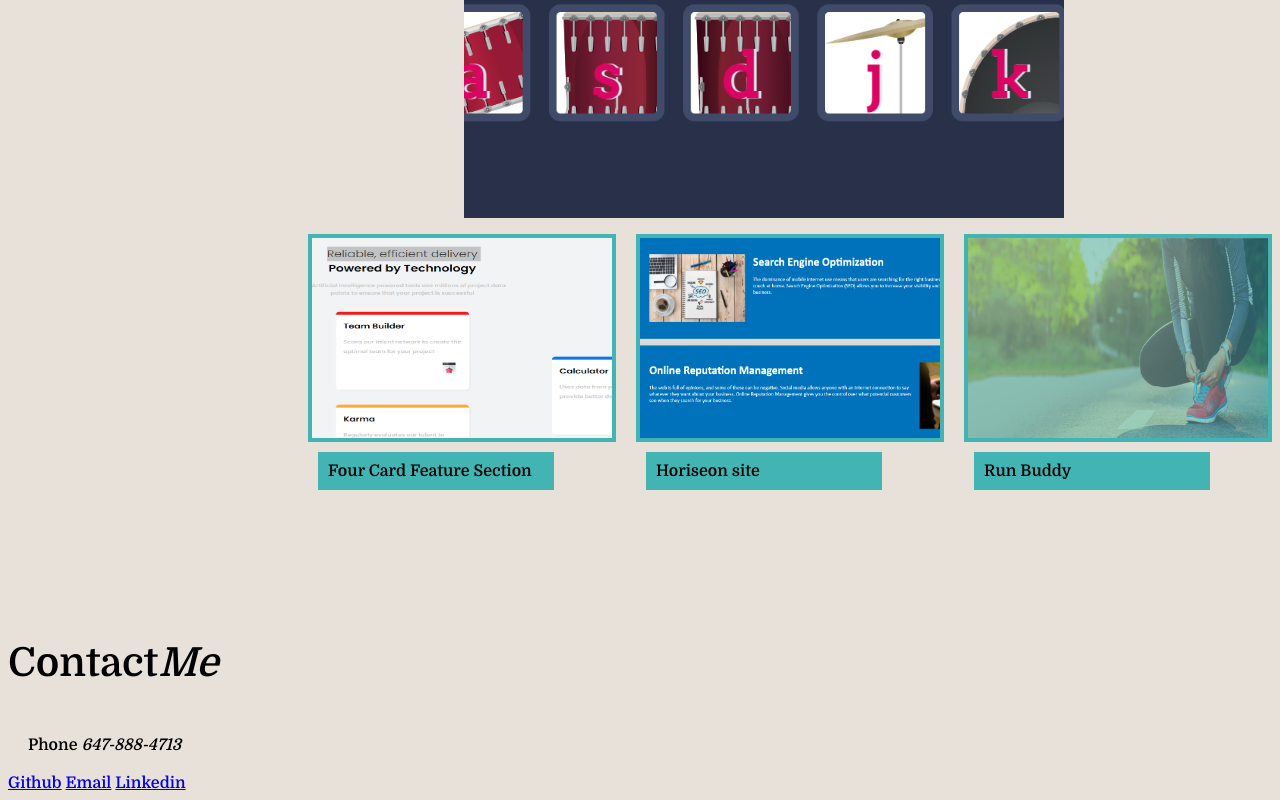
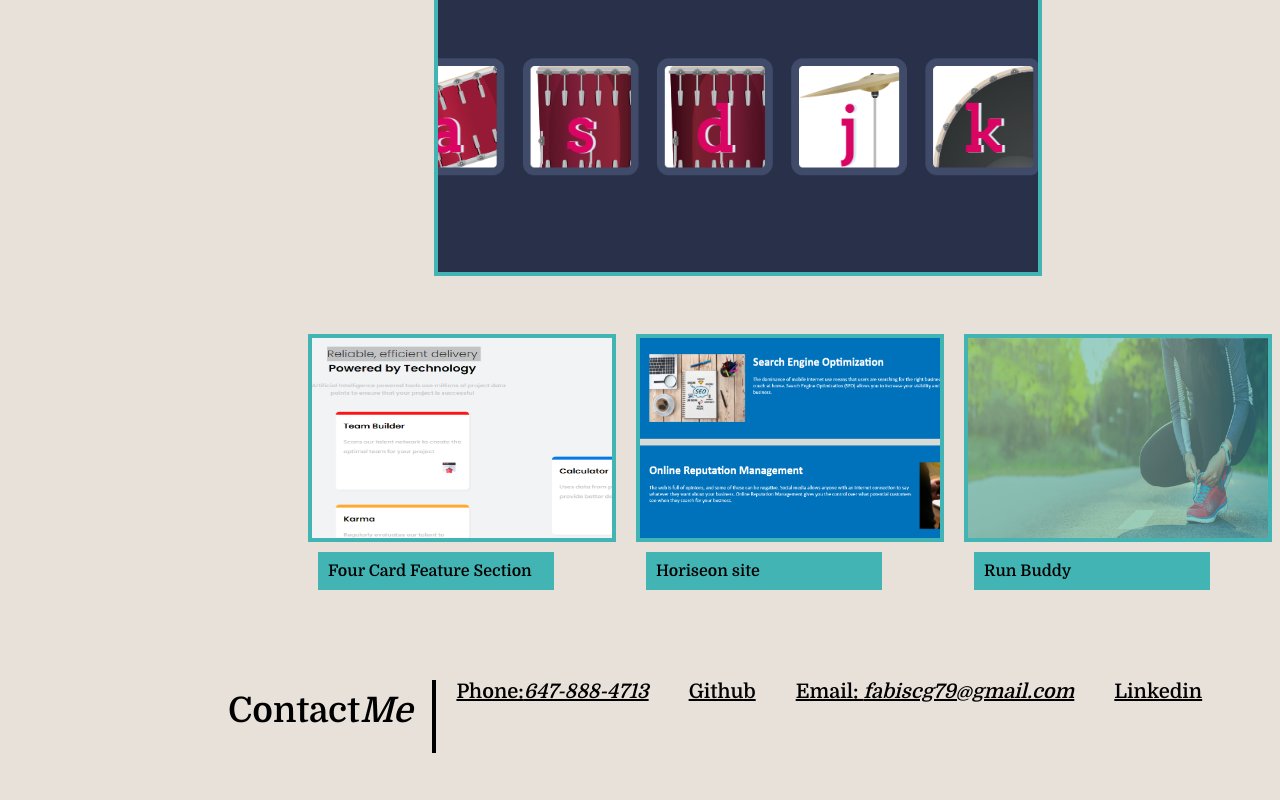
Before and after one commit to Fabscg/Professional-Portfolio, a plain HTML site: page index.html in a window 1280 px wide. Shown: the part 899-1699 px from the top of the page. After the commit the page ends 1660 px from the top, so only its background shows below. Drawn offline with Linux system fonts and the light colour scheme.

Commit message:
finished 1st part

```diff
--- a/css/style.css
+++ b/css/style.css
@@ -152,6 +152,7 @@ position: absolute;
     gap:30px;
     margin-left:250px;
 }
+
 .drumKit-link a{
    display: flex;
    flex-direction: row;
@@ -161,7 +162,12 @@ position: absolute;
 .drumKit-link img{
     width:600px;
    height: 450px;
-   margin-left: 30px;
+   margin:50px 10px 20px 0;
+   display:flex;
+   flex-wrap: wrap;
+   justify-content: flex-start;
+   margin-top: 50px;
+   border:solid 4px rgb(66, 180, 180);row-gap: 20px;
 }
 
 .drumKit-link p{
@@ -170,22 +176,17 @@ position: absolute;
 
 
 .drumKit-link img:hover{
-    opacity: 0.5;;
+    opacity: 0.5;
 }
-#work {
-    display: flex;
-    justify-content: flex-start;
-}
-
 
 .images-container{
     display: flex;
     flex-direction:row;
     flex-wrap: wrap;
     justify-content: flex-end;
-    padding:80px 0 100px;
+    padding:80px 0;
     gap: 20px;
-    margin-top:300px;
+    margin-top:400px;
 }
 
 .site-link a{
@@ -204,18 +205,39 @@ position: absolute;
 
 /* SECTION CONTACT ME */
 
- footer h3{
-     font-size:40px;
+ footer{
+     font-size:30px;
      background-color:#E8E1D9 ;
      display: flex;
      flex-wrap: wrap;
      flex: row;
      justify-content:flex-start ;
+     margin-left: 200px;
+ }
+
+ h3{
+     background-color:#E8E1D9 ;
+     margin: 10px 20px;
  }
 
  footer p a{
    display: flex;
    flex-direction: row;
-   justify-content: flex-end;
+   align-content: center;
+   justify-content: center;
    color:black;
  }
+
+ .contact-info{
+     display:flex;
+     flex: row;
+     justify-content: center;
+     gap:20px;
+     font-size: 20px;
+     padding-bottom: 50px;
+     border-left: solid 4px black;
+ }
+ .contact-info a{
+     color: black;
+     margin-left: 20px;
+ }
--- a/index.html
+++ b/index.html
@@ -102,11 +102,14 @@
 
  <!-- SECTION CONTACT ME -->
 <footer>
-    <h3>Contact<span>Me</span></h3>
-    <p>Phone <span>647-888-4713</span></p>
-    <a href="https://github.com/Fabskickass">Github</a>
-    <a href="fabiscg79@gmail.com">Email</a>
-    <a href="linkedin.com/in/fabicastaneda">Linkedin</a>
+    <h3 id="contact-me">Contact<span>Me</span></h3>
+    <div class="contact-info">
+        <a href="">Phone:<span>647-888-4713</span> </a>
+        <a href="https://github.com/Fabskickass">Github</a>
+        <a href="mailto:fabiscg79@gmail.com">Email: <span>fabiscg79@gmail.com</span> </a>
+        <a href="linkedin.com/in/fabicastaneda">Linkedin</a>
+    </div>
+
 </footer>
 
 
```
